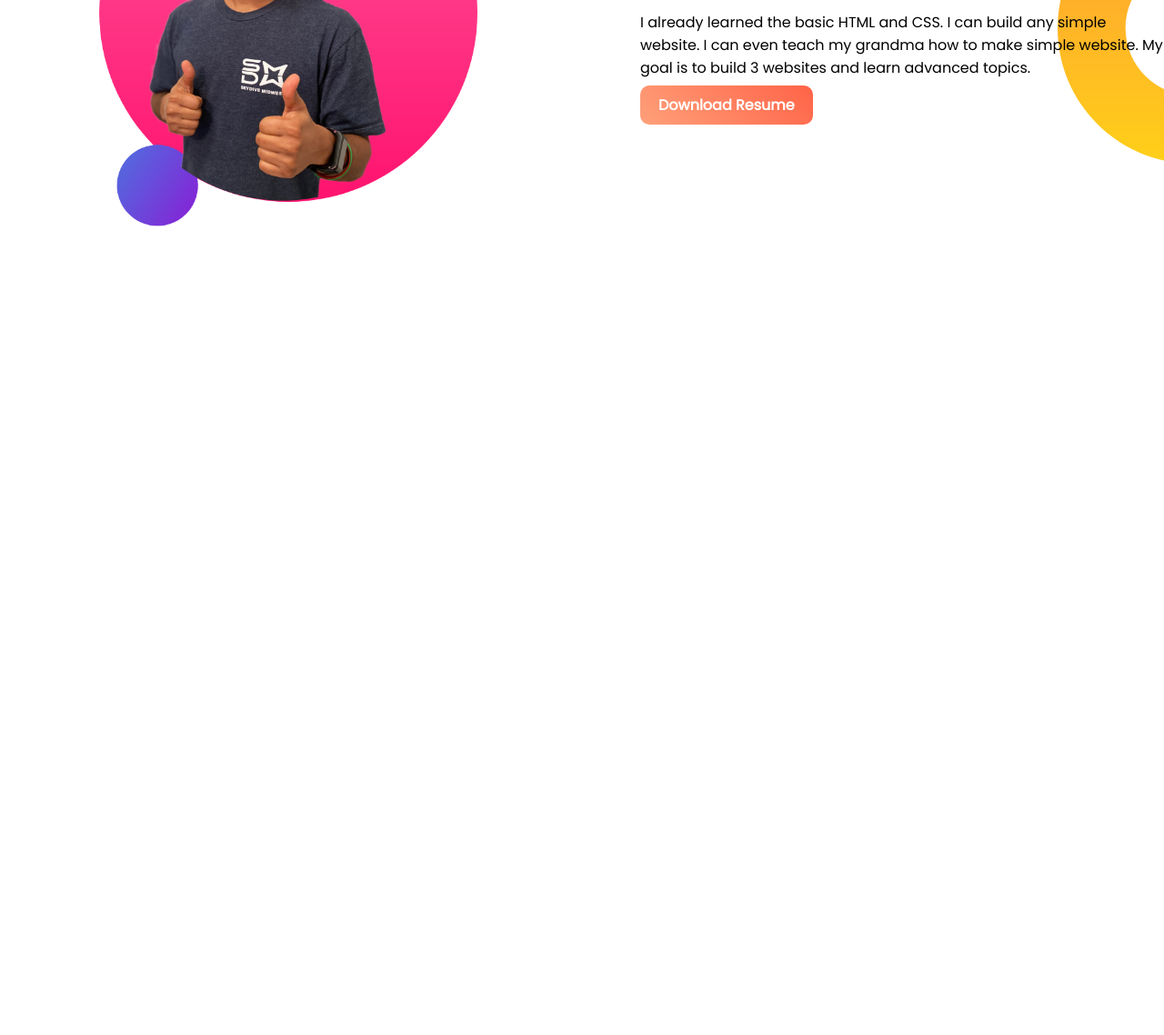
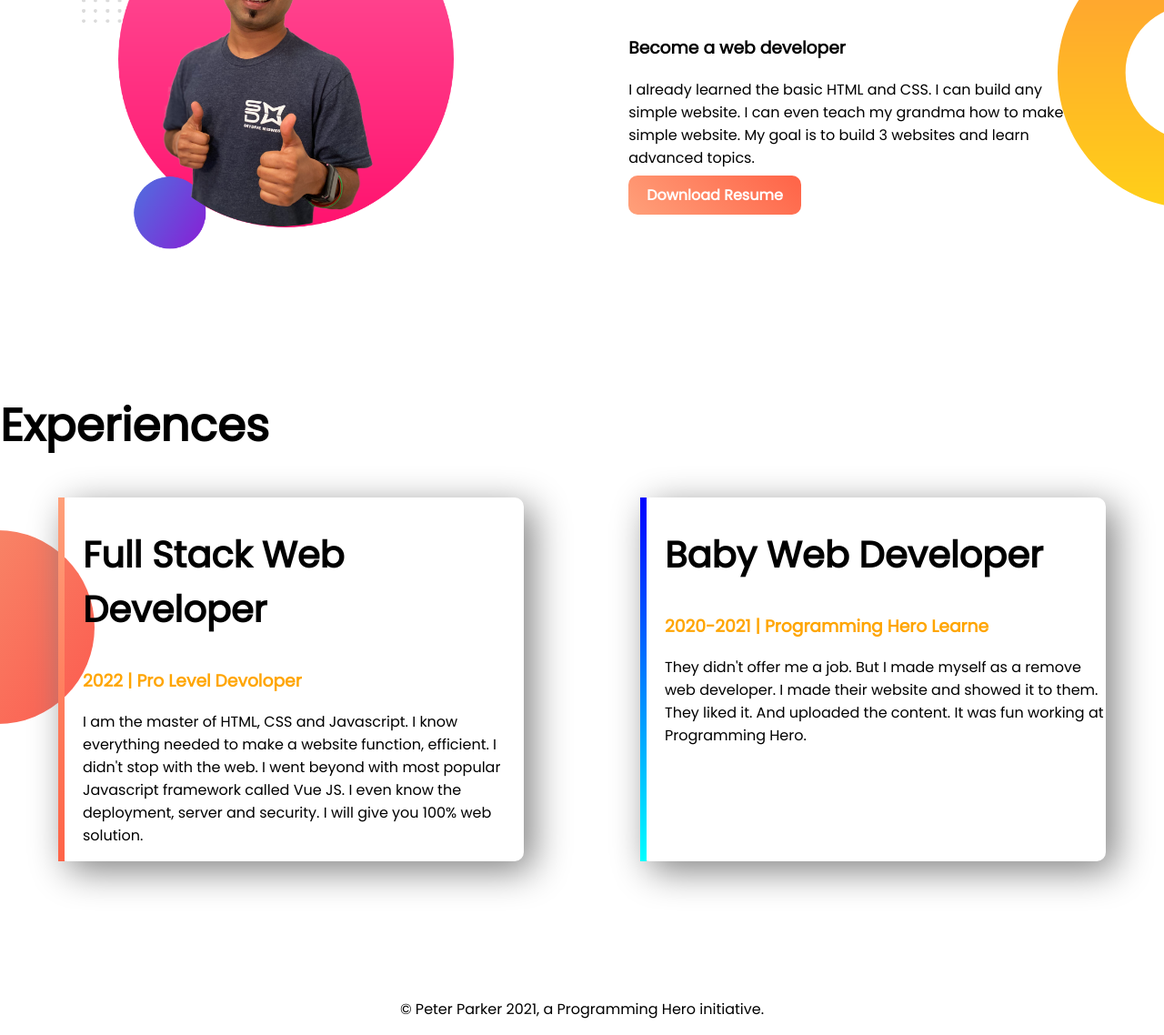
Before and after one commit to ashrafulrahat/developer-portfolio, a plain HTML site: page index.html in a window 1280 px wide. Shown: the part 808-1946 px from the top of the page at 91% size. Before the commit the page ends 1214 px from the top, so only its background shows below. Drawn offline with Linux system fonts and the light colour scheme.

Commit message:
footer-ex-added

```diff
--- a/index.html
+++ b/index.html
@@ -13,7 +13,7 @@
 </head>
 
 <body>
-    <section class="top-banner">
+    <section class="top-banner flexible-container">
         <div class="half-width">
             <h1>Welcome To</h1>
             <h1><span class="colour">Ashraful Rahat</span> World !</h1>
@@ -29,7 +29,7 @@
             <img src="images/ashraful.png" alt="">
         </div>
     </section>
-    <section class="dream-big">
+    <section class="dream-big flexible-container">
         <div class="half-width">
             <img src="images/jhankar2.png" alt="">
         </div>
@@ -43,6 +43,30 @@
         </div>
 
     </section>
+    <section class="experience-area">
+        <h1>Experiences</h1>
+
+        <div class="flexible-container">
+            <div id="full-stack" class="experience-item">
+                <h2>Full Stack Web Developer</h2>
+                <h3 class="colour">2022 | Pro Level Devoloper</h3>
+                <p>I am the master of HTML, CSS and Javascript. I know everything needed to make a website function,
+                    efficient. I didn't stop with the web. I went beyond with most popular Javascript framework called
+                    Vue
+                    JS. I even know the deployment, server and security. I will give you 100% web solution.</p>
+            </div>
+            <div id="web-dev-ex" class="experience-item">
+                <h2>Baby Web Developer</h2>
+                <h3 class="colour">2020-2021 | Programming Hero Learne</h3>
+                <p>They didn't offer me a job. But I made myself as a remove web developer. I made their website and
+                    showed
+                    it to them. They liked it. And uploaded the content. It was fun working at Programming Hero.</p>
+            </div>
+        </div>
+    </section>
+    <footer>
+        <p>© Peter Parker 2021, a Programming Hero initiative.</p>
+    </footer>
 
 </body>
 
--- a/style.css
+++ b/style.css
@@ -5,16 +5,21 @@ body{
 h1{
     font-size: 50px;
 }
+h2{
+    font-size: 40px;
+}
 .colour{
      color: orange;
 }
-section{
+.flexible-container{
     display: flex;
     margin-bottom: 150px;
 }
 .half-width{
-        width: 50%;
-        padding-left: 5%;
+        width: 40%;
+        float: left;
+        margin-left: 5%;
+        padding-left: 2%;
 }
 .half-width img{
         width: 80%;
@@ -37,3 +42,29 @@ section{
         background-repeat: no-repeat;
         background-position: right;
 }
+.experience-area{
+        background-image: url(images/exp-bg.png);
+        background-repeat: no-repeat;
+        background-position: left;
+}
+.experience-item{
+    width: 40%;
+    margin-left: 5%;
+    margin-right: 5%;
+    padding-left: 20px;
+    border-radius: 10px;
+    box-shadow: 10px 10px 40px  gray;
+}
+#web-dev-ex{
+        border-left: 7px solid;
+        border-image:linear-gradient(blue, cyan);
+        border-image-slice: 1;
+}
+#full-stack{
+    border-left: 7px solid;
+    border-image:linear-gradient(lightSalmon, tomato);
+    border-image-slice: 1;
+}
+footer p{
+    text-align: center;
+}
```
